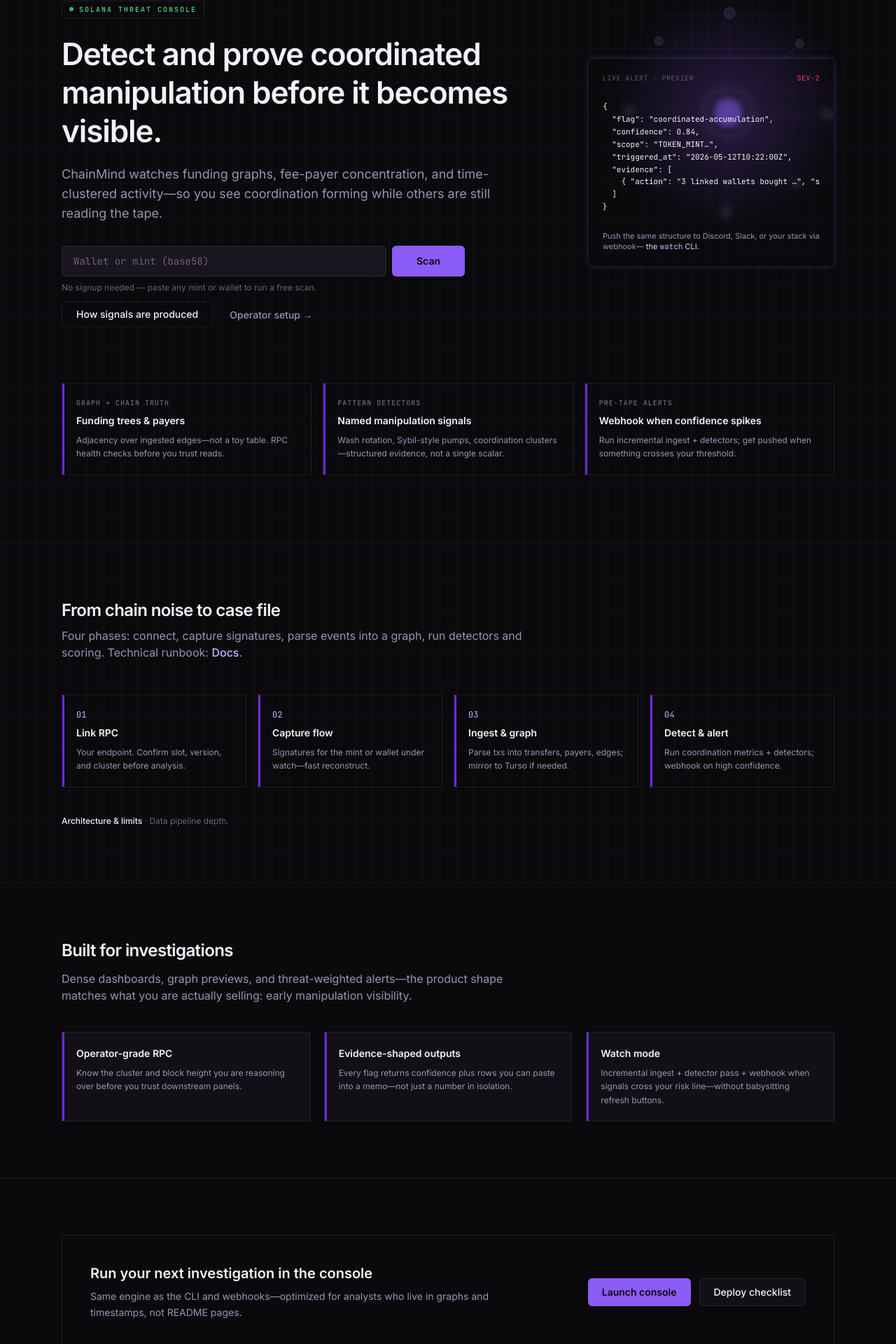
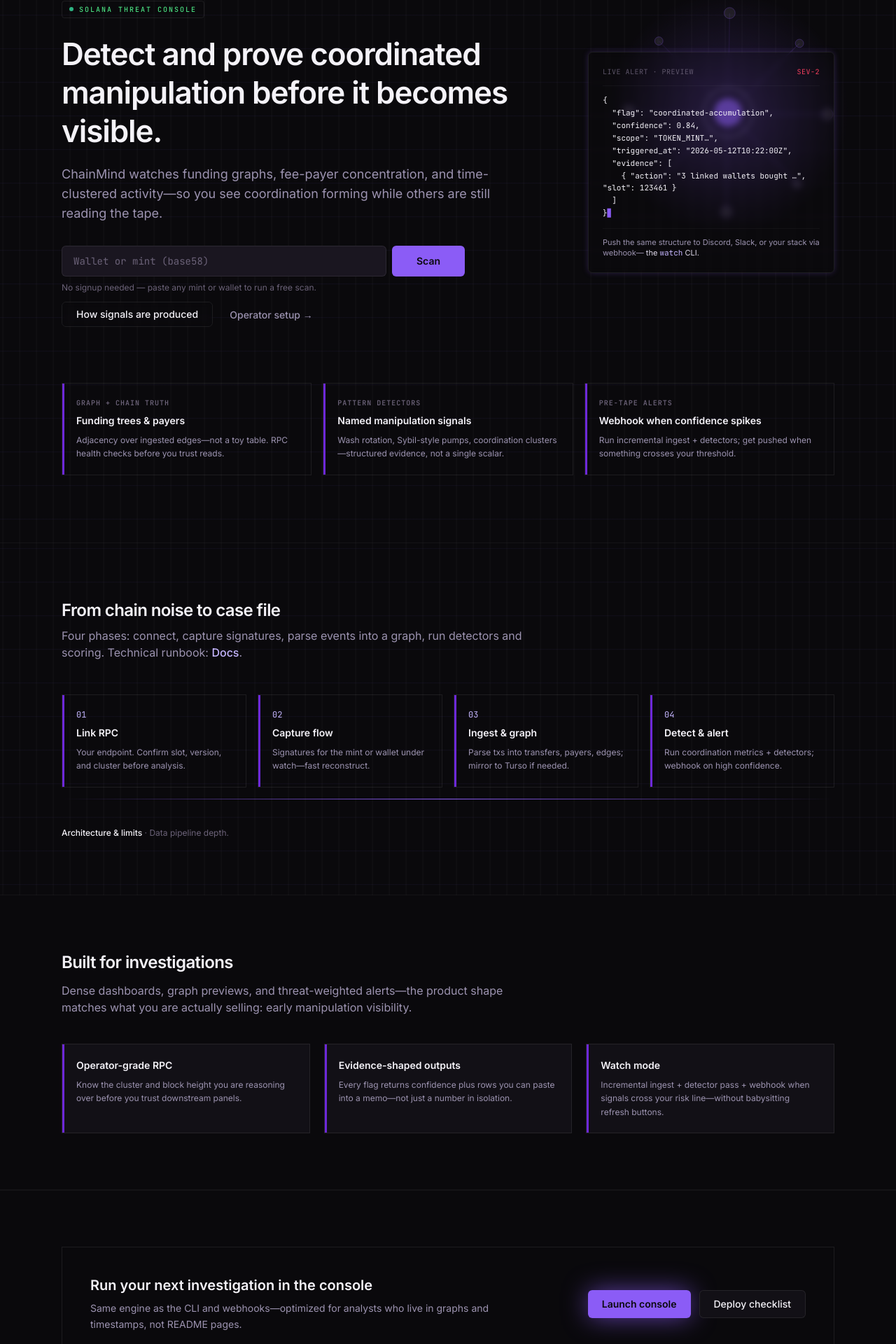
Before and after one commit to millw14/ChainMind, a Next.js app: page / in a window 1280 px wide. Shown: the part 139-2059 px from the top of the page at 70% size. Built offline with nearby package versions, Linux system fonts and the light colour scheme.

Commit message:
landing: typewriter JSON, scan input glow, card hover glow, flow connector, CTA pulse

```diff
--- a/components/landing/LandingPage.jsx
+++ b/components/landing/LandingPage.jsx
@@ -2,7 +2,7 @@
 
 import Link from "next/link";
 import { useRouter } from "next/navigation";
-import { useState } from "react";
+import { useState, useEffect } from "react";
 import { motion, useReducedMotion } from "framer-motion";
 import {
   fadeScale,
@@ -12,6 +12,57 @@ import {
   staggerParent,
   springGentle,
 } from "@/components/motion/presets";
+
+function useTypewriter(text, speed = 18, startDelay = 400, enabled = true) {
+  const [displayed, setDisplayed] = useState(() => (enabled ? "" : text));
+  useEffect(() => {
+    if (!enabled) {
+      setDisplayed(text);
+      return;
+    }
+    setDisplayed("");
+    let active = true;
+    let intervalId;
+    const timeoutId = setTimeout(() => {
+      if (!active) return;
+      let i = 0;
+      intervalId = setInterval(() => {
+        if (!active) return;
+        i += 1;
+        setDisplayed(text.slice(0, i));
+        if (i >= text.length) clearInterval(intervalId);
+      }, speed);
+    }, startDelay);
+    return () => {
+      active = false;
+      clearTimeout(timeoutId);
+      clearInterval(intervalId);
+    };
+  }, [text, speed, startDelay, enabled]);
+  return displayed;
+}
+
+function TerminalCard({ reduce }) {
+  const json = `{
+  "flag": "coordinated-accumulation",
+  "confidence": 0.84,
+  "scope": "TOKEN_MINT…",
+  "triggered_at": "2026-05-12T10:22:00Z",
+  "evidence": [
+    { "action": "3 linked wallets bought …", "slot": 123461 }
+  ]
+}`;
+  const typed = useTypewriter(json, 14, 800, !reduce);
+
+  return (
+    <div className="mt-3 max-h-[14rem] overflow-hidden font-mono text-[10px] leading-relaxed text-cm-terminal/90 sm:text-[11px]">
+      <pre className="whitespace-pre-wrap">
+        {typed}
+        {!reduce ? <span className="animate-pulse text-cm-accent">▋</span> : null}
+      </pre>
+    </div>
+  );
+}
 
 const shell = "mx-auto w-full max-w-6xl px-3 sm:px-6";
 
@@ -134,7 +185,7 @@ function ScanInput() {
             setError("");
           }}
           placeholder="Wallet or mint (base58)"
-          className="min-h-[44px] w-full min-w-0 flex-1 rounded-md border border-cm-border bg-cm-elevated px-3 font-mono text-sm text-cm-text placeholder:text-cm-faint focus:border-cm-accent focus:outline-none sm:px-4"
+          className="min-h-[44px] w-full min-w-0 flex-1 rounded-md border border-cm-border bg-cm-elevated px-3 font-mono text-sm text-cm-text placeholder:text-cm-faint focus:border-cm-accent focus:outline-none focus:ring-2 focus:ring-cm-accent/30 focus:shadow-[0_0_20px_-4px_rgba(139,92,246,0.4)] sm:px-4"
           spellCheck={false}
           autoComplete="off"
           enterKeyHint="go"
@@ -220,21 +271,7 @@ export function LandingPage() {
                   </motion.span>
                   <span className="text-cm-threat">SEV-2</span>
                 </div>
-                <motion.pre
-                  className="mt-3 max-h-[14rem] overflow-hidden font-mono text-[10px] leading-relaxed text-cm-terminal/90 sm:text-[11px]"
-                  animate={reduceMotion ? {} : { opacity: [0.88, 1, 0.92] }}
-                  transition={{ duration: 4, repeat: Infinity, ease: "easeInOut" }}
-                >
-                  {`{
-  "flag": "coordinated-accumulation",
-  "confidence": 0.84,
-  "scope": "TOKEN_MINT…",
-  "triggered_at": "2026-05-12T10:22:00Z",
-  "evidence": [
-    { "action": "3 linked wallets bought …", "slot": 123461 }
-  ]
-}`}
-                </motion.pre>
+                <TerminalCard reduce={reduceMotion} />
                 <p className="mt-3 border-t border-cm-border-subtle pt-3 text-[11px] leading-snug text-cm-muted">
                   Push the same structure to Discord, Slack, or your stack via webhook—
                   <span className="text-cm-subtle">
@@ -273,7 +310,16 @@ export function LandingPage() {
               <motion.div
                 key={item.k}
                 variants={fadeScale(reduceMotion)}
-                whileHover={reduceMotion ? {} : { y: -6, transition: springGentle }}
+                whileHover={
+                  reduceMotion
+                    ? {}
+                    : {
+                        y: -6,
+                        boxShadow:
+                          "0 0 0 1px rgba(139,92,246,0.4), 0 8px 32px -8px rgba(139,92,246,0.3)",
+                        transition: springGentle,
+                      }
+                }
                 className="cm-panel-edge border border-cm-border bg-cm-surface/90 p-4 sm:p-5"
               >
                 <p className="font-mono text-[10px] font-semibold uppercase tracking-widest text-cm-faint">{item.k}</p>
@@ -332,6 +378,19 @@ export function LandingPage() {
               </motion.li>
             ))}
           </motion.ol>
+
+          {!reduceMotion && (
+            <div className="mt-4 hidden lg:block">
+              <motion.div
+                className="h-px bg-gradient-to-r from-transparent via-cm-accent to-transparent"
+                initial={{ scaleX: 0, opacity: 0 }}
+                whileInView={{ scaleX: 1, opacity: 1 }}
+                viewport={{ once: true }}
+                transition={{ duration: 1.2, ease: "easeInOut", delay: 0.6 }}
+                style={{ transformOrigin: "left" }}
+              />
+            </div>
+          )}
 
           <motion.p initial={{ opacity: 0 }} whileInView={{ opacity: 1 }} viewport={inViewOpts} className="mt-10 text-xs text-cm-faint">
             <Link href="/how-it-works" className="font-medium text-cm-text underline-offset-4 hover:underline">
@@ -412,12 +471,28 @@ export function LandingPage() {
               </p>
             </motion.div>
             <motion.div variants={fadeUp(reduceMotion)} className="flex flex-shrink-0 flex-wrap gap-3">
-              <CtaLink
-                href="/dashboard"
-                className="inline-flex h-10 items-center justify-center rounded-md bg-cm-accent px-5 text-sm font-semibold text-cm-on-accent hover:bg-cm-accent-bright"
+              <motion.div
+                animate={
+                  reduceMotion
+                    ? {}
+                    : {
+                        boxShadow: [
+                          "0 0 20px -4px rgba(139,92,246,0.4)",
+                          "0 0 36px -2px rgba(139,92,246,0.7)",
+                          "0 0 20px -4px rgba(139,92,246,0.4)",
+                        ],
+                      }
+                }
+                transition={{ duration: 2.4, repeat: Infinity, ease: "easeInOut" }}
+                className="rounded-md"
               >
-                Launch console
-              </CtaLink>
+                <CtaLink
+                  href="/dashboard"
+                  className="inline-flex h-10 items-center justify-center rounded-md bg-cm-accent px-5 text-sm font-semibold text-cm-on-accent hover:bg-cm-accent-bright"
+                >
+                  Launch console
+                </CtaLink>
+              </motion.div>
               <CtaLink
                 href="/docs"
                 className="inline-flex h-10 items-center justify-center rounded-md border border-cm-border bg-cm-surface px-5 text-sm font-medium text-cm-text hover:bg-cm-row-hover"
```
